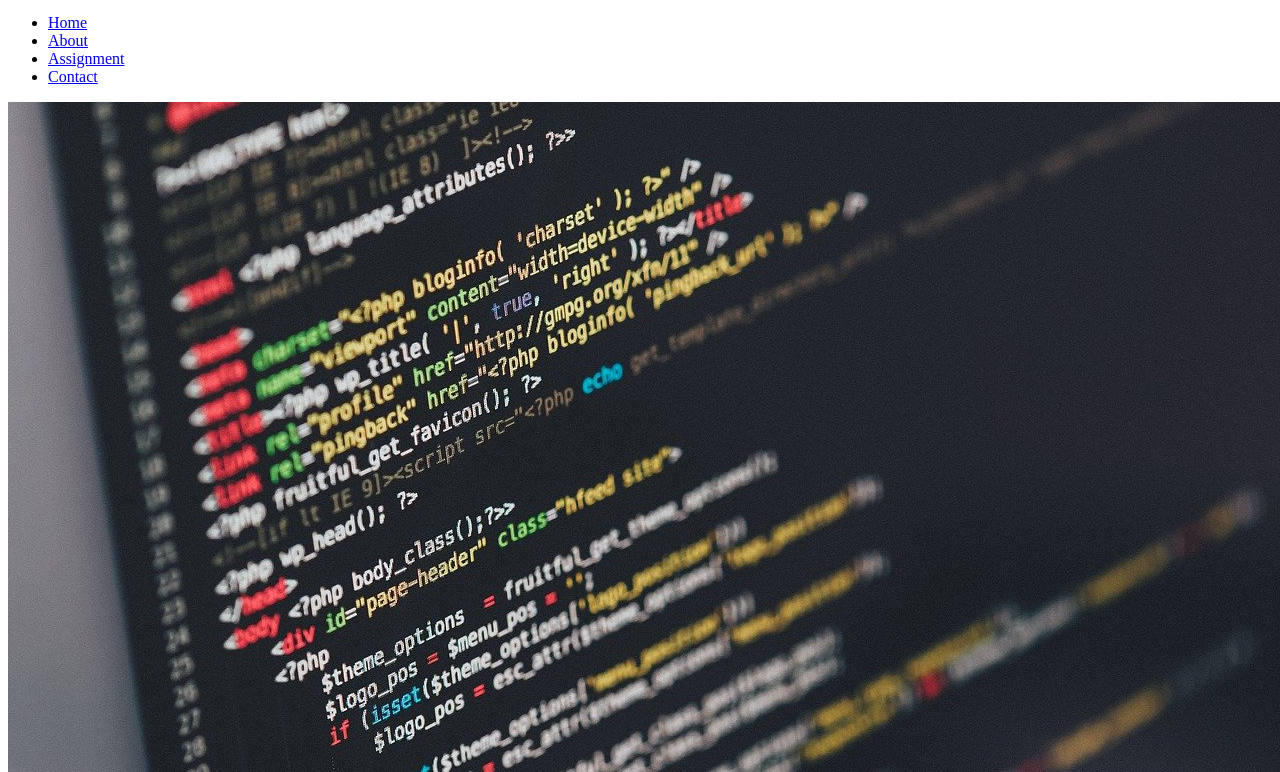
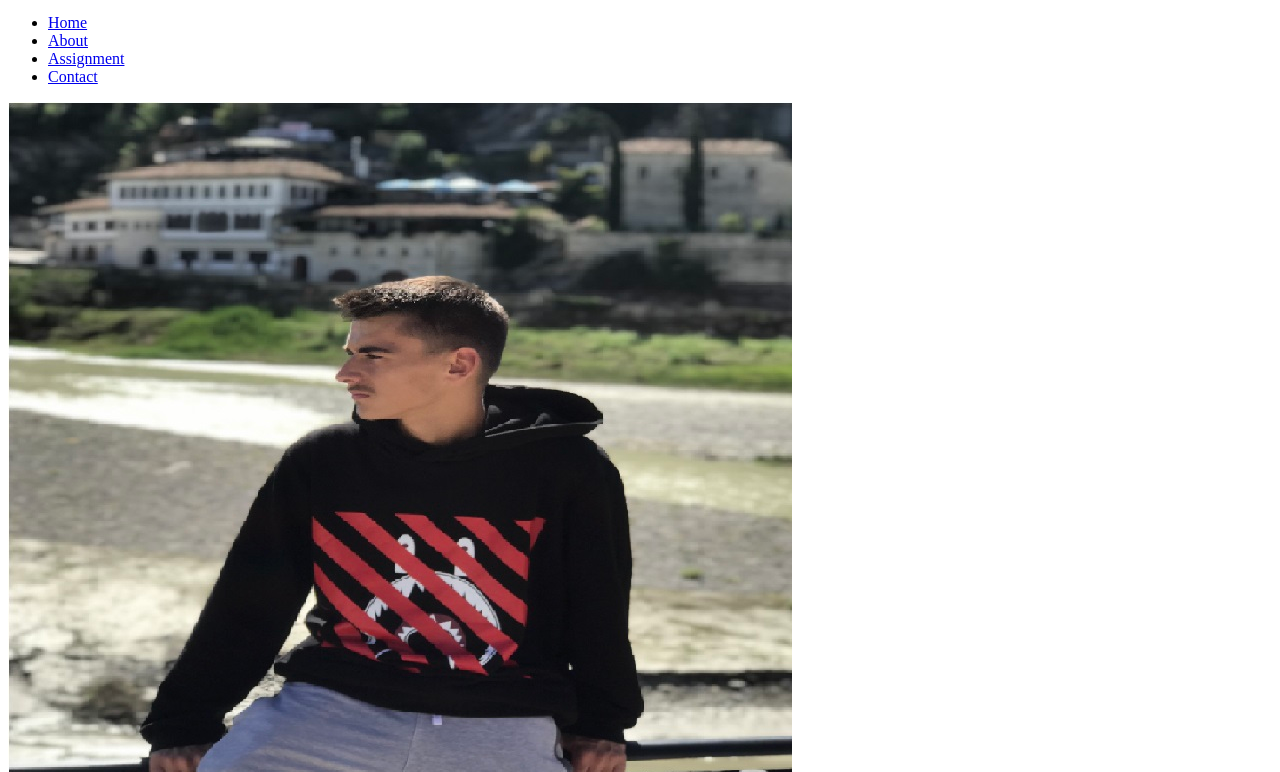
Before and after one commit to rronmustafa/PerosnalWebsite, a plain HTML site: page Personal Website/assignment.html in a window 1280 px wide. Shown: the part 28-800 px from the top of the page. Drawn offline with Linux system fonts and the light colour scheme.

Commit message:
Update assignment.html

```diff
--- a/Personal Website/assignment.html
+++ b/Personal Website/assignment.html
@@ -47,7 +47,7 @@
             <!--THEN I WILL REMOVE AND PUT MY BG-IMG -->
             <!--TO CSS FILE :) -->
             <div>
-                <img src="/image/img.jpg" alt="bg-img">
+               <img src="image/about-image.jpeg" alt="personal image">
             </div>
 
 
```
